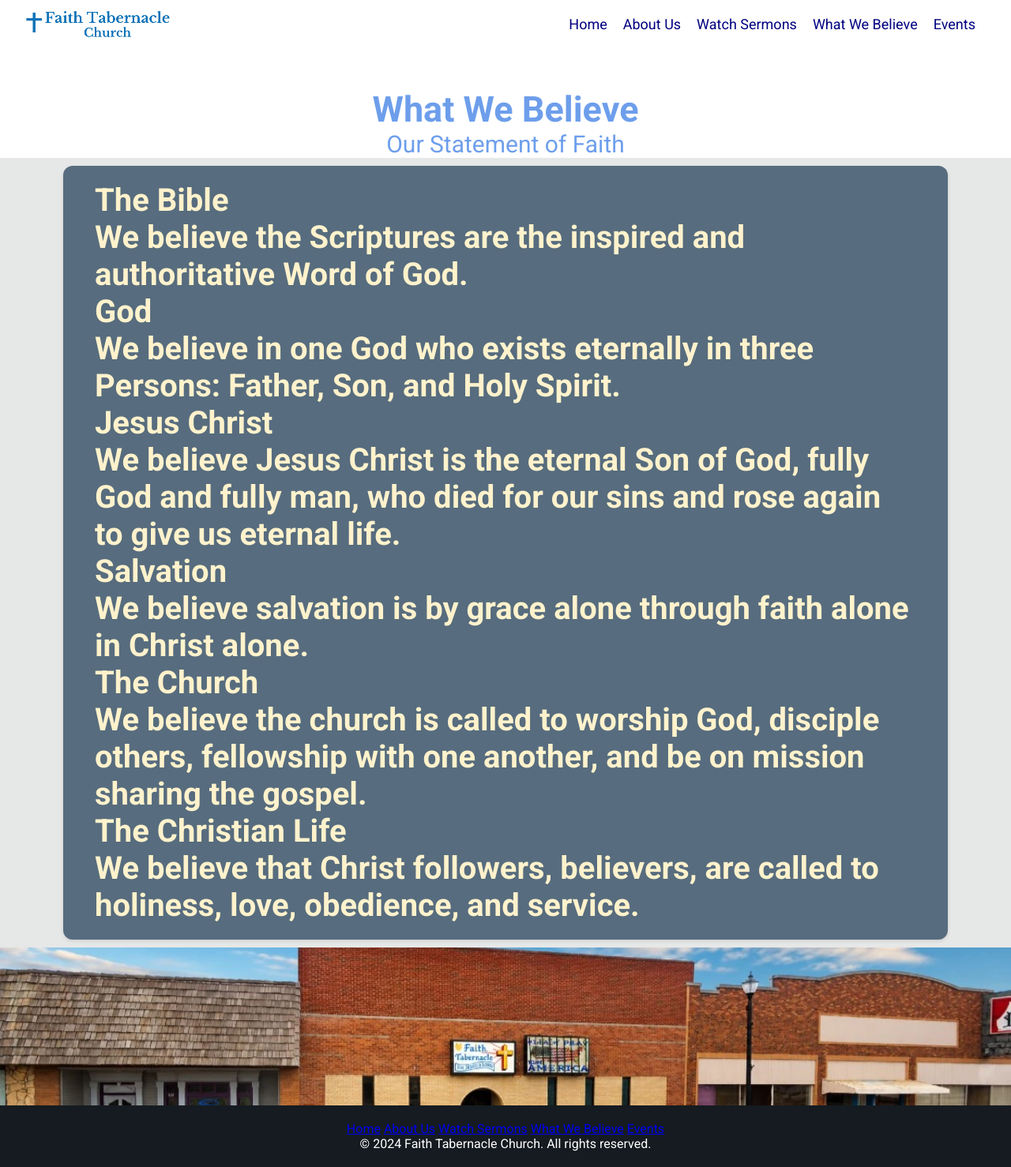
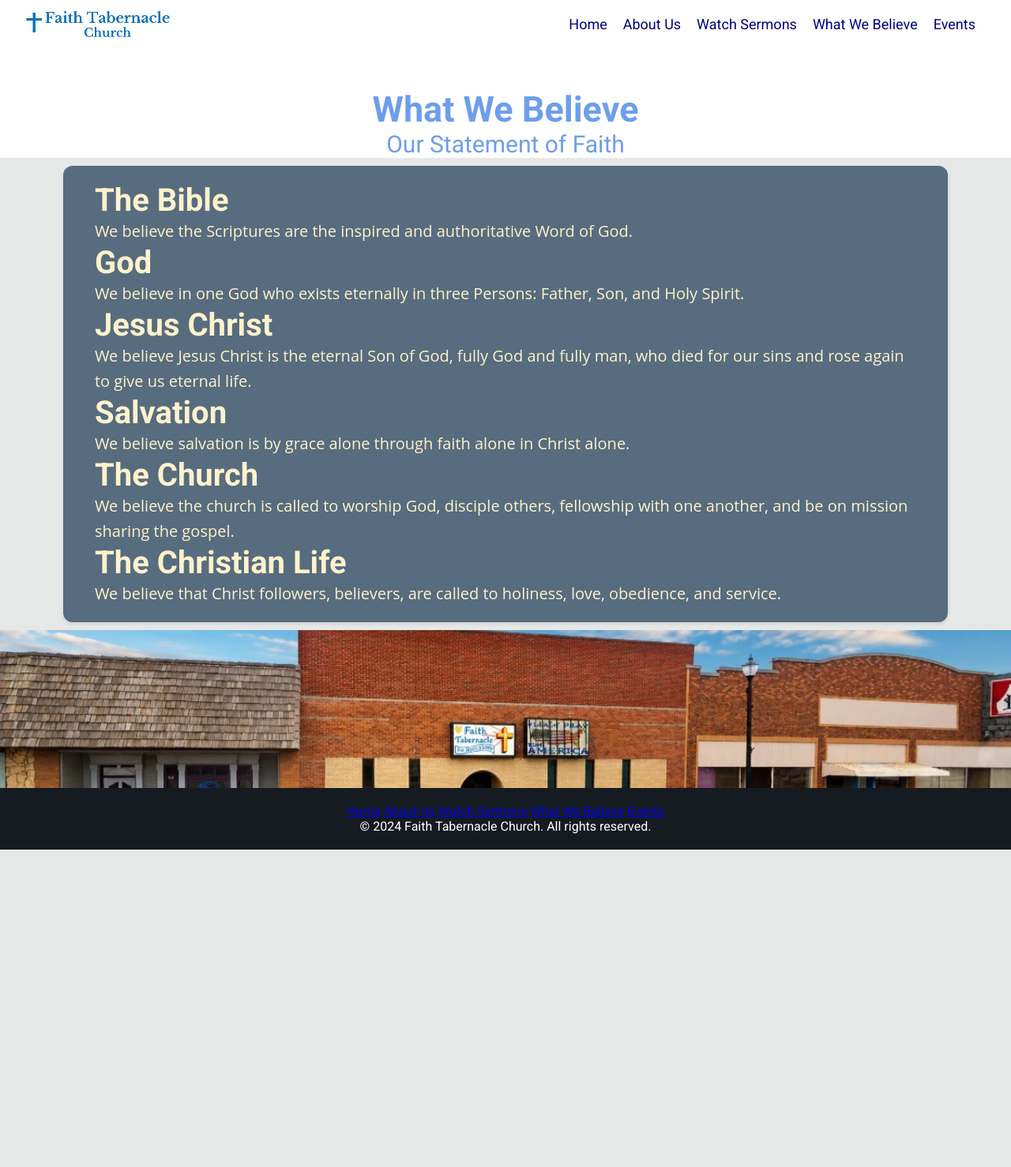
Before and after one commit to nwmdesign/faithtabliberal, a Jekyll site: the page built from beliefs.md, in a window 1280 px wide. Shown: the whole page at 79% size. Built offline with Jekyll 4.4.1, drawn with Linux system fonts in a browser that asks for light colours; after the commit the page ends 1076 px from its top, so only the background shows below that.

```diff
--- a/beliefs.md
+++ b/beliefs.md
@@ -4,19 +4,19 @@ title: What We Believe
 description: Our Statement of Faith
 ---
 ## The Bible
-## We believe the Scriptures are the inspired and authoritative Word of God.
+We believe the Scriptures are the inspired and authoritative Word of God.
 
 ## God
-## We believe in one God who exists eternally in three Persons: Father, Son, and Holy Spirit.
+We believe in one God who exists eternally in three Persons: Father, Son, and Holy Spirit.
 
 ## Jesus Christ
-## We believe Jesus Christ is the eternal Son of God, fully God and fully man, who died for our sins and rose again to give us eternal life.
+We believe Jesus Christ is the eternal Son of God, fully God and fully man, who died for our sins and rose again to give us eternal life.
 
 ## Salvation
-## We believe salvation is by grace alone through faith alone in Christ alone.
+We believe salvation is by grace alone through faith alone in Christ alone.
 
 ## The Church
-## We believe the church is called to worship God, disciple others, fellowship with one another, and be on mission sharing the gospel.
+We believe the church is called to worship God, disciple others, fellowship with one another, and be on mission sharing the gospel.
 
 ## The Christian Life
-## We believe that Christ followers, believers, are called to holiness, love, obedience, and service.
+We believe that Christ followers, believers, are called to holiness, love, obedience, and service.
```
